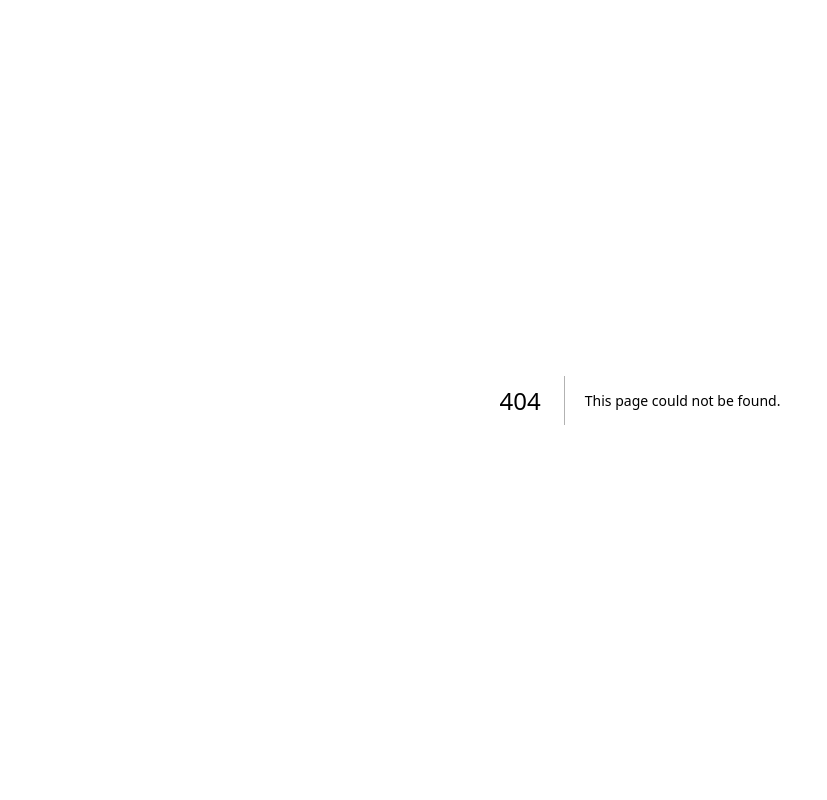
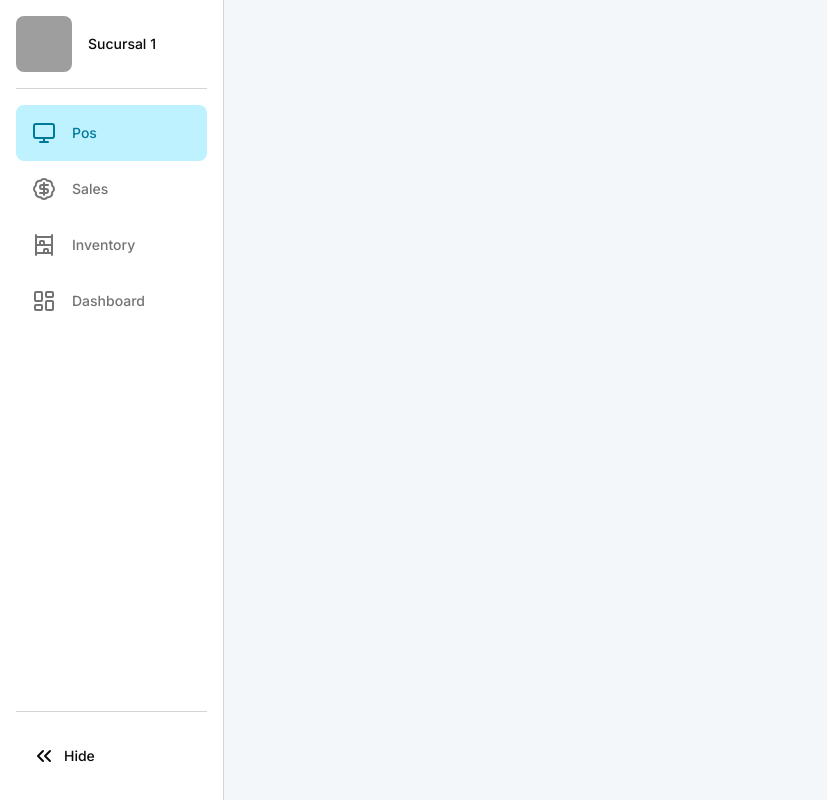
Before and after one commit to Gasdcoder07/Pi-semestre3, a Next.js app: page /pos in a window 1280 px wide. Before the commit this address had no page. Shown: the whole page, without its empty margins (0-827 px from the left). Built offline with nearby package versions, Linux system fonts and the light colour scheme; grey boxes are pictures that could not be loaded.

Commit message:
feat: implement dashboard layout with sidebar navigation and page structure

```diff
--- a/app/(auth)/layout.tsx
+++ b/app/(auth)/layout.tsx
@@ -1,6 +1,6 @@
 export default function AuthLayout({ children } : { children : React.ReactNode; }) {
     return (
-        <main className="h-screen font-Inter p-4">
+        <main className="h-screen font-Inter antialiased p-4">
             {children}
         </main>
     );
--- /dev/null
+++ b/app/(dashboard)/layout.tsx
@@ -0,0 +1,15 @@
+import Sidebar from "@/components/Sidebar";
+import React from "react";
+
+export default function DashLayout({ children } : { children : React.ReactNode; }) {
+    return (
+        <main className="h-screen font-Inter antialiased flex">
+
+            <Sidebar/>
+
+            <div className="flex-1 w-full bg-[#F4F7F9]">
+                {children}
+            </div>
+        </main>
+    );
+}
--- /dev/null
+++ b/app/(dashboard)/pos/page.tsx
@@ -0,0 +1,7 @@
+const page = () => {
+    return (
+        <p></p>
+    )
+};
+
+export default page;
--- /dev/null
+++ b/components/Sidebar.tsx
@@ -0,0 +1,116 @@
+"use client";
+
+import { sidebarNavigation } from "@/config/navigation";
+import { ChevronsRight, LucideIcon } from "lucide-react";
+import Link from "next/link";
+import { usePathname } from "next/navigation";
+import { Dispatch, SetStateAction, useState } from "react";
+
+const Sidebar = () => {
+    const [isOpen, setIsOpen] = useState(true);
+    const pathname = usePathname();
+
+    return (
+        <aside
+            className={`${isOpen ? 'w-56' : 'w-fit'} p-4 flex flex-col justify-between gap-4 border-r border-neutral-300`}>
+            <div className="flex-1 flex flex-col gap-4">
+                <TitleSection open={isOpen}/>
+
+                <ul
+                    className="flex flex-col">
+                    {
+                        sidebarNavigation.map((item) => {
+                            const isActive = pathname.includes(item.href);
+
+                            return (
+                                <SidebarOption
+                                    key={item.id}
+                                    open={isOpen}
+                                    name={item.id}
+                                    icon={item.icon}
+                                    href={item.href}
+                                    isSelected={isActive}/>
+                            )
+                        })
+                    }
+                </ul>
+            </div>
+
+            <ToggleClose open={isOpen} setIsOpen={setIsOpen}/>
+        </aside>
+    )
+};
+
+export default Sidebar;
+
+interface TitleSectionProps {
+    open : boolean;
+}
+
+const TitleSection = ({ open } : TitleSectionProps) => {
+    return (
+        <div
+            className="flex items-center gap-4 pb-4 border-b border-neutral-300">
+            <img
+                src="https://rhpositivo.mx/media/k2/items/cache/9a0d2f73e0452792d0544ef4022ea343_XL.jpg"
+                className="size-14 rounded-md shrink-0 object-cover"
+                alt="Sucursal" />
+
+            {
+                open && (
+                    <p className="text-sm font-medium whitespace-nowrap">Sucursal 1</p>
+                )
+            }
+        </div>
+    )
+}
+
+interface SidebarOptionProps {
+    open : boolean;
+    name : string;
+    href : string;
+    icon : LucideIcon;
+    isSelected : boolean;
+}
+
+const SidebarOption = ({ open, name, href, icon : Icon, isSelected } : SidebarOptionProps) => {
+    return (
+        <li>
+            <Link
+                href={href}
+                title={!open ? name : undefined}
+                className={`${isSelected ? 'bg-[#BFF2FF] text-[#007999]' : 'text-neutral-500'} flex items-center gap-4 p-4 rounded-md transition-colors duration-200 ease-in-out hover:bg-[#E5FAFF] hover:text-[#007999]`}>
+                <Icon className="shrink-0"/>
+
+                {
+                    open && (
+                        <span className="text-sm font-medium">{name}</span>
+                    )
+                }
+            </Link>
+        </li>
+    )
+}
+
+interface ToggleCloseProps {
+    open : boolean;
+    setIsOpen : Dispatch<SetStateAction<boolean>>
+}
+
+const ToggleClose = ({ open, setIsOpen } : ToggleCloseProps) => {
+    return (
+        <div className="border-t border-neutral-300 pt-4">
+            <button
+                onClick={() => setIsOpen(!open)}
+                className="w-full flex items-center p-4 gap-2 rounded-md transition-all duration-200 ease-in-out hover:bg-[#E5FAFF] hover:text-[#007999] cursor-pointer">
+                <ChevronsRight className={`transition-transform ${open && 'rotate-180'} shrink-0`}/>
+
+                {
+                    open && (
+                        <span className="text-sm font-medium">Hide</span>
+                    )
+                }
+            </button>
+        </div>
+    )
+}
--- /dev/null
+++ b/config/navigation.ts
@@ -0,0 +1,30 @@
+import { BadgeDollarSign, LayoutDashboard, Monitor, ShelvingUnit } from "lucide-react"
+
+export type SidebarItem = {
+    id : string,
+    href : string,
+    icon : any
+}
+
+export const sidebarNavigation : SidebarItem[] = [
+    {
+        id : "Pos",
+        href : "/pos",
+        icon : Monitor
+    },
+    {
+        id : "Sales",
+        href : "/sales",
+        icon : BadgeDollarSign
+    },
+    {
+        id : "Inventory",
+        href : "/inventory",
+        icon : ShelvingUnit
+    },
+    {
+        id : "Dashboard",
+        href : "/dashboard",
+        icon : LayoutDashboard
+    }
+]
```
Also changed, not shown: app/(dashboard)/page.tsx (renamed from app/dashboard/page.tsx).
